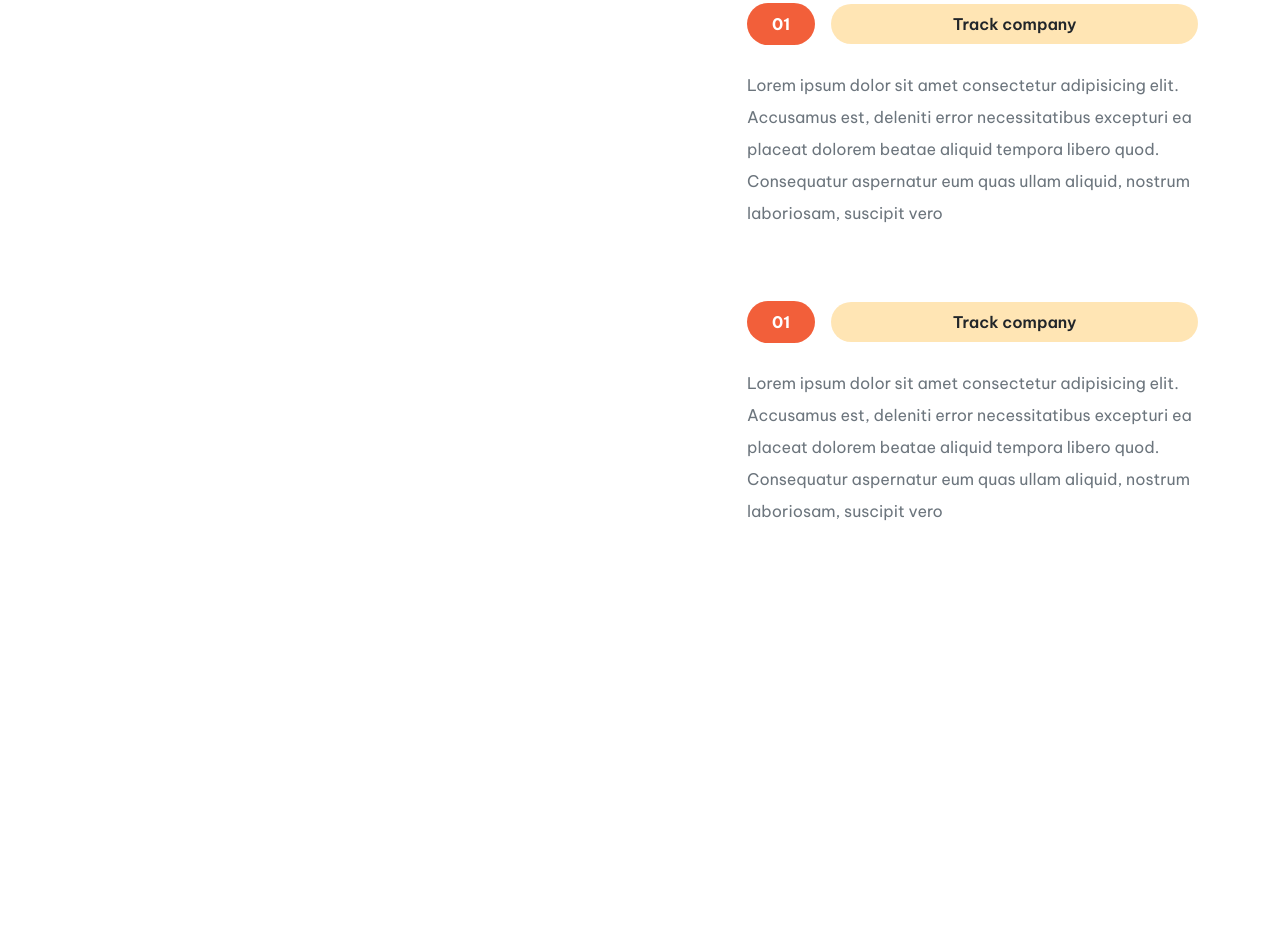
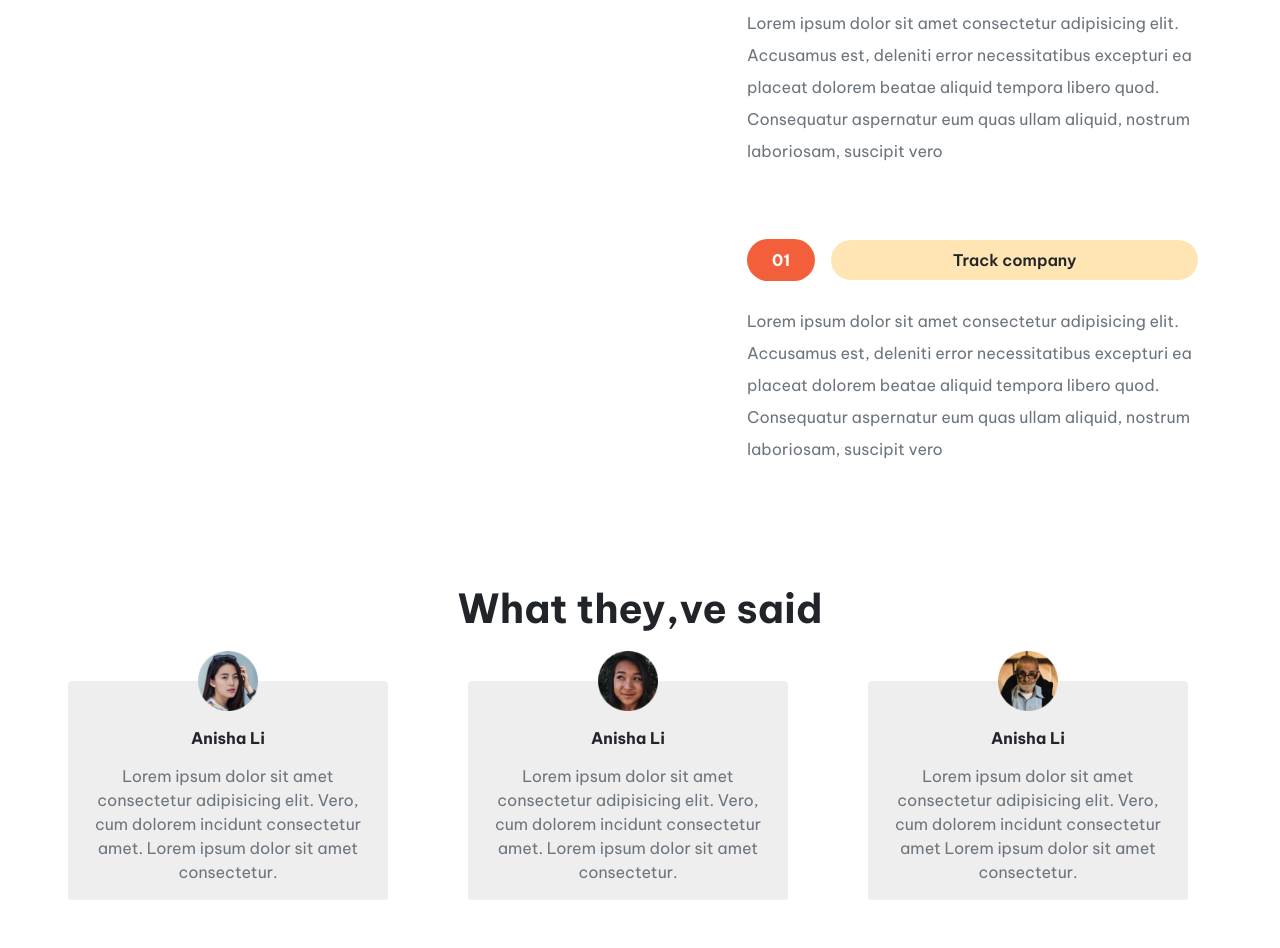
Before and after one commit to Abdullah-Ishtiaq69/Manage-Website, a plain HTML site: page index.html in a window 1280 px wide. Shown: the part 925-1873 px from the top of the page. Before the commit the page ends 1572 px from the top, so only its background shows below. Drawn offline with nearby package versions, Linux system fonts and the light colour scheme.

Commit message:
Fourth Section Complete

```diff
--- a/index.html
+++ b/index.html
@@ -64,14 +64,14 @@
 
     <section>
         <div class="container my-5">
-            <div class="row justify-content-between">
-                <div class="text-center col-12 col-md-5 mb-5">
+            <div class="row justify-content-between align-items-center">
+                <div class="text-center col-12 col-md-6 mb-5">
                     <h1 class="mb-4 fw-bold">Bring everyone together to build better products.</h1>
                     <p class="text-secondary mb-4">Manage makes it simple for software teams to plan day-to-day tasks
                         while keeping the larger team goals in view.</p>
                     <button class="btn text-white fw-semibold rounded-5 fs-6 px-4 py-2">Get Started</button>
                 </div>
-                <div class="col col-md-6">
+                <div class="col col-md-5">
                     <img src="./assets/hero-sec-picture.svg" alt="Manage" class="w-100">
                 </div>
             </div>
@@ -91,7 +91,7 @@
                         <div class="counting-number btn text-white fw-bold rounded-5 px-4 py-2">01</div>
                         <div class="counting-heading h-color rounded-5 px-4 py-2 w-100 fw-semibold">Track company</div>
                     </div>
-                    <p class="text-secondary mb-4 text-start lh-lg">Lorem ipsum dolor sit amet consectetur adipisicing
+                    <p class="text-secondary mb-5 text-start lh-lg">Lorem ipsum dolor sit amet consectetur adipisicing
                         elit. Accusamus est, deleniti error necessitatibus excepturi ea placeat dolorem beatae aliquid
                         tempora libero quod. Consequatur aspernatur eum quas ullam aliquid, nostrum laboriosam, suscipit
                         vero</p>
@@ -128,6 +128,29 @@
         </div>
     </section>
 
+    <section>
+        <div class="cotainer text-center">
+            <h1 class="mb-5 fw-bold">What they,ve said</h1>
+            <div class="row w-100 justify-content-evenly">
+                <div class="background-card col-12 col-md-3 text-center mb-5 rounded-1">
+                    <img src="./assets/avatar-anisha.png" alt="" width="60px" class="position-absolute translate-middle">
+                    <h3 class="fs-6 fw-bold mt-5 mb-3">Anisha Li</h3>
+                    <p class="text-secondary">Lorem ipsum dolor sit amet consectetur adipisicing elit. Vero, cum dolorem incidunt consectetur amet. Lorem ipsum dolor sit amet consectetur.</p>
+                </div>
+                <div class="background-card col-12 col-md-3 mb-5 rounded-1">
+                    <img src="./assets/avatar-ali.png" alt="" width="60px" class="position-absolute translate-middle">
+                    <h3 class="fs-6 fw-bold mt-5 mb-3">Anisha Li</h3>
+                    <p class="text-secondary">Lorem ipsum dolor sit amet consectetur adipisicing elit. Vero, cum dolorem incidunt consectetur amet. Lorem ipsum dolor sit amet consectetur.</p>
+                </div>
+                <div class="background-card col-12 col-md-3 text-center mb-5 rounded-1">
+                    <img src="./assets/avatar-richard.png" alt="" width="60px" class="position-absolute translate-middle">
+                    <h3 class="fs-6 fw-bold mt-5 mb-3">Anisha Li</h3>
+                    <p class="text-secondary">Lorem ipsum dolor sit amet consectetur adipisicing elit. Vero, cum dolorem incidunt consectetur amet Lorem ipsum dolor sit amet consectetur.</p>
+                </div>
+            </div>
+        </div>
+    </section>
+
 
 
 
--- a/styles.css
+++ b/styles.css
@@ -22,3 +22,11 @@ a {
 .h-color {
     background-color: rgba(255, 166, 0, 0.295);
 }
+
+.btn:hover {
+    background-color: var(--orange-color) !important;
+}
+
+.background-card {
+    background-color: rgba(128, 128, 128, 0.137);
+}
```
